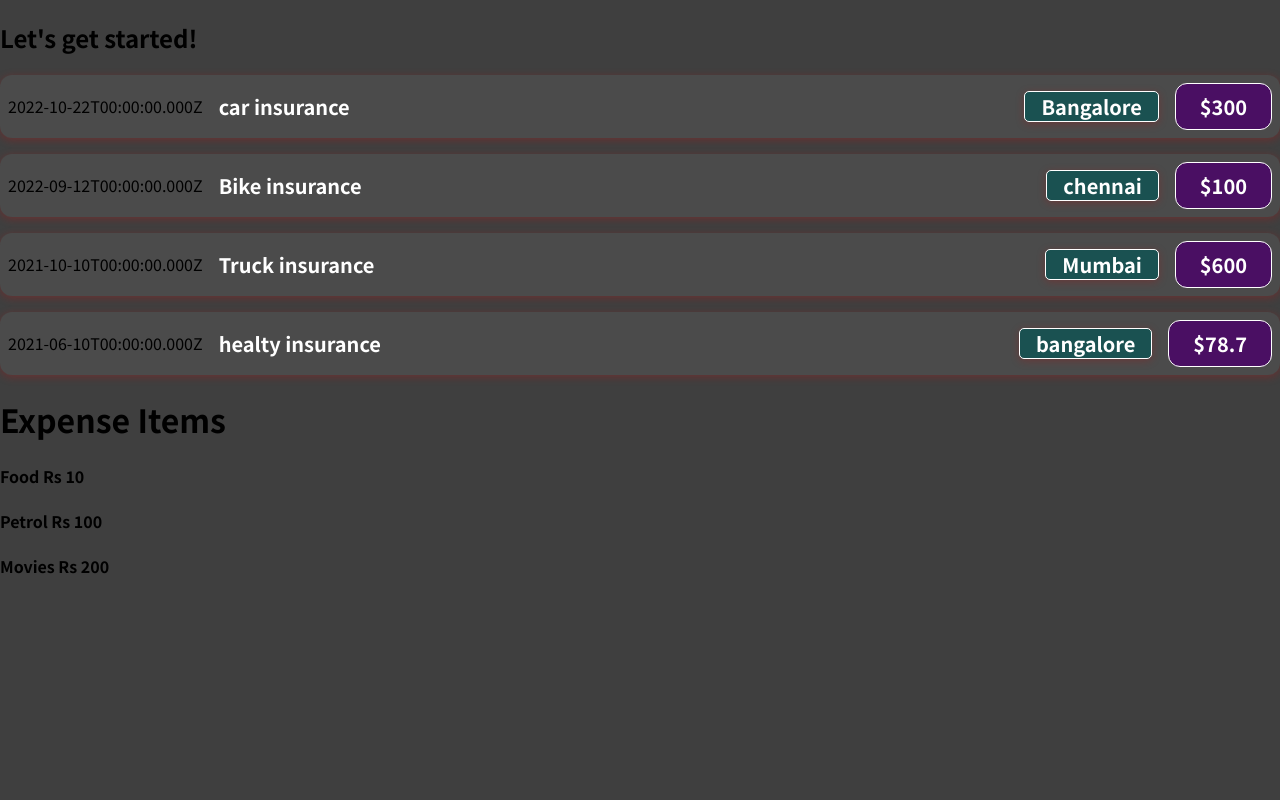
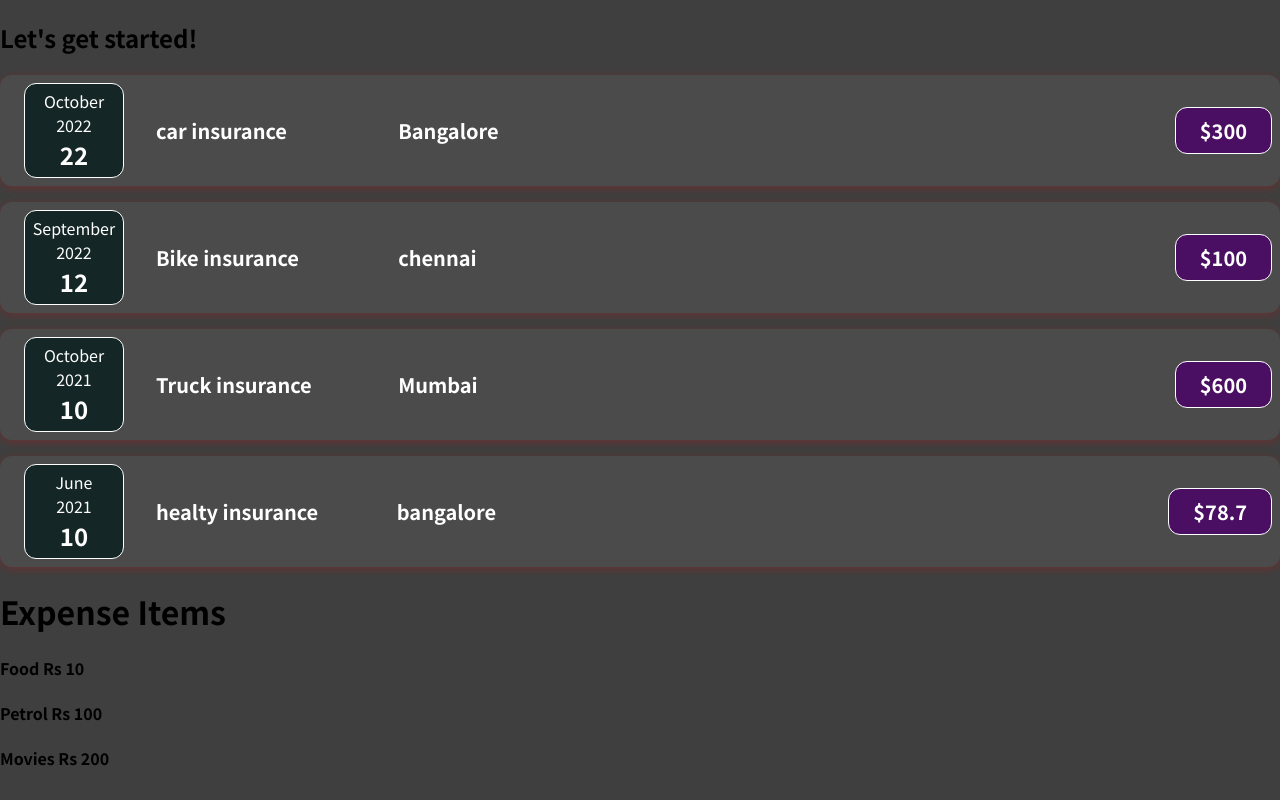
Before and after one commit to sampath11790/React-expense, a JavaScript app: page / in a window 1280 px wide. Built offline with nearby package versions, Linux system fonts and the light colour scheme.

Commit message:
using props and make code as smaller

```diff
--- /dev/null
+++ b/src/components/ExpenseDate.css
@@ -0,0 +1,25 @@
+.expense-date-continer{
+    display: flex;
+    flex-direction: column;
+    flex-wrap: wrap;
+    background-color: rgba(13, 34, 34, 0.88);
+    color: white;
+    border-radius: 12px;
+    padding: 5px;
+    width: 100px;
+    align-items: center;
+    margin: 0 1rem;
+    border: 1px solid white
+
+}
+.expense-date{
+   font-weight: bold;
+   font-size: 1.50rem;
+   order: 2;
+}
+.expense-year{
+  order: 1;
+}
+.expense-month{
+    order: 0;
+}
--- /dev/null
+++ b/src/components/ExpenseDate.js
@@ -0,0 +1,15 @@
+import './ExpenseDate.css'
+
+function ExpenseDate(props){
+    const month=props.date.toLocaleString('en-us',{month:'long'})
+    const date=props.date.toLocaleString('en-us',{day:'2-digit'})
+    const year=props.date.getFullYear()
+   return(
+    <div className='expense-date-continer'>
+        <div className='expense-month'>{month}</div>
+        <div className='expense-date'>{date}</div>
+        <div className='expense-year'>{year}</div>
+    </div>
+   )
+}
+export default ExpenseDate
--- /dev/null
+++ b/src/components/ExpenseDetails.css
@@ -0,0 +1,52 @@
+.expense-item__description {
+    display: flex;
+    flex-direction: column;
+    gap: 1rem;
+    align-items: flex-end;
+    justify-content: flex-start;
+    flex: 1;
+  }
+
+  .expense-item h2 {
+    color: #5b4545;
+    font-size: 1rem;
+    flex: 1;
+    margin: 0 1rem;
+    color: white;
+  }
+
+  .expense-item__price {
+    font-size: 1rem;
+    font-weight: bold;
+    color: white;
+    background-color: #4a0f63;
+    border: 1px solid white;
+    padding: 0.5rem;
+    border-radius: 12px;
+  }
+  .Location-Expenditure{
+    display: flex;
+    flex-direction: row;
+    justify-content:flex-start;
+    flex:4;
+   /* background-color: #4a0f63; */
+
+
+  }
+
+  @media (min-width: 580px) {
+    .expense-item__description {
+      flex-direction: row;
+      align-items: center;
+      justify-content: flex-start;
+      flex: 1;
+    }
+   .expense-item__description h2 {
+      font-size: 1.25rem;
+    }
+
+    .expense-item__price {
+      font-size: 1.25rem;
+      padding: 0.5rem 1.5rem;
+    }
+  }
--- /dev/null
+++ b/src/components/ExpenseDetails.js
@@ -0,0 +1,18 @@
+import './ExpenseDetails.css'
+function ExpenseDetails(props){
+    const title=props.title;
+    const location=props.location
+    const amount=props.amount
+    return(
+    <div className='expense-item__description'>
+    <h2>{title}</h2>
+   <div className='Location-Expenditure'>
+   <h2>{location}</h2>
+   </div>
+  <div className='expense-item__price'>{"$"+amount}</div>
+   </div>
+   )
+
+}
+
+export default ExpenseDetails
--- a/src/components/ExpenseItem.css
+++ b/src/components/ExpenseItem.css
@@ -8,58 +8,3 @@
     border-radius: 12px;
     background-color: #4b4b4b;
   }
-
- .expense-item__description {
-    display: flex;
-    flex-direction: column;
-    gap: 1rem;
-    align-items: flex-end;
-    justify-content: flex-start;
-    flex: 1;
-  }
-
-  .expense-item h2 {
-    color: #5b4545;
-    font-size: 1rem;
-    flex: 1;
-    margin: 0 1rem;
-    color: white;
-  }
-
-  .expense-item__price {
-    font-size: 1rem;
-    font-weight: bold;
-    color: white;
-    background-color: #4a0f63;
-    border: 1px solid white;
-    padding: 0.5rem;
-    border-radius: 12px;
-  }
-  .Location-Expenditure{
-    font-size: 1rem;
-   font-weight: bold;
-   background-color: rgb(26, 81, 81);
-   border-radius: 5px;
-   box-shadow:0 2px 8px rgba(194, 1, 1, 0.25);
-   border: 1px solid white
-
-  }
-
-  @media (min-width: 580px) {
-    .expense-item__description {
-      flex-direction: row;
-      align-items: center;
-      justify-content: flex-start;
-      flex: 1;
-    }
-
-
-    .expense-item__description h2 {
-      font-size: 1.25rem;
-    }
-
-    .expense-item__price {
-      font-size: 1.25rem;
-      padding: 0.5rem 1.5rem;
-    }
-  }
--- a/src/components/ExpenseItem.js
+++ b/src/components/ExpenseItem.js
@@ -1,5 +1,9 @@
 
 import './ExpenseItem.css'
+import ExpenseDate from './ExpenseDate';
+import ExpenseDetails from './ExpenseDetails';
+
+
 function ExpenceItem(props){
 //    const ExpenseDate=new Date(2022,2,22);
 //    const ExpenseTitle="Car Insurance";
@@ -8,14 +12,13 @@ function ExpenceItem(props){
 
     return (
     <div className="expense-item">
-       <div>{props.date.toISOString()}</div>
-       <div className='expense-item__description'>
-        <h2>{props.title}</h2>
-       <div className='Location-Expenditure'>
-       <h2>{props.location}</h2>
-       </div>
-      <div className='expense-item__price'>{"$"+props.amount}</div>
-       </div>
-     </div>);
+       <ExpenseDate date={props.date}/>
+       <ExpenseDetails amount={props.amount} title={props.title} location={props.location} />
+   </div>);
+
+
+
+
+
 }
 export default ExpenceItem
```
Also changed, not shown: 1 other file (tests, documents, lock files or other folders).
